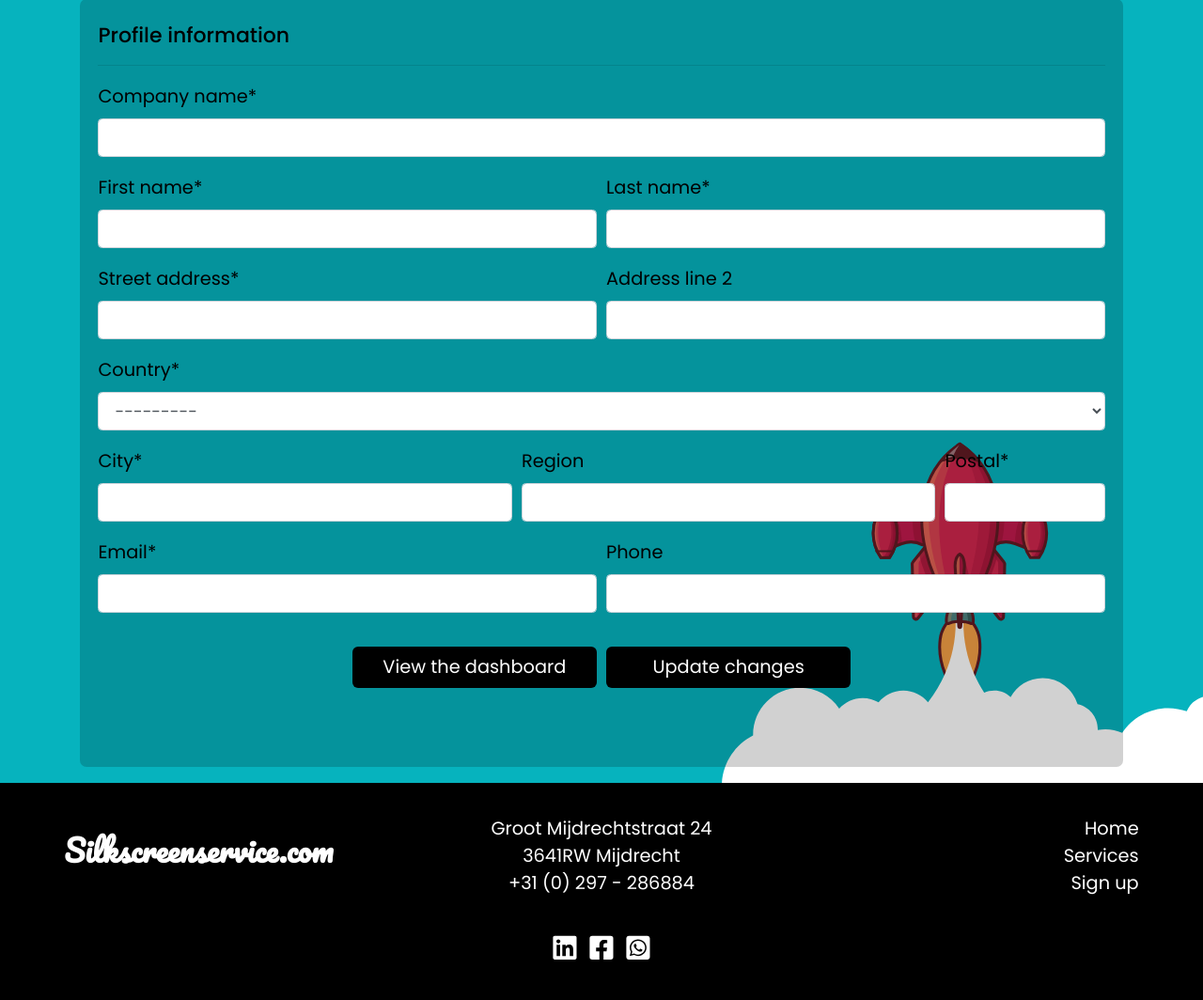
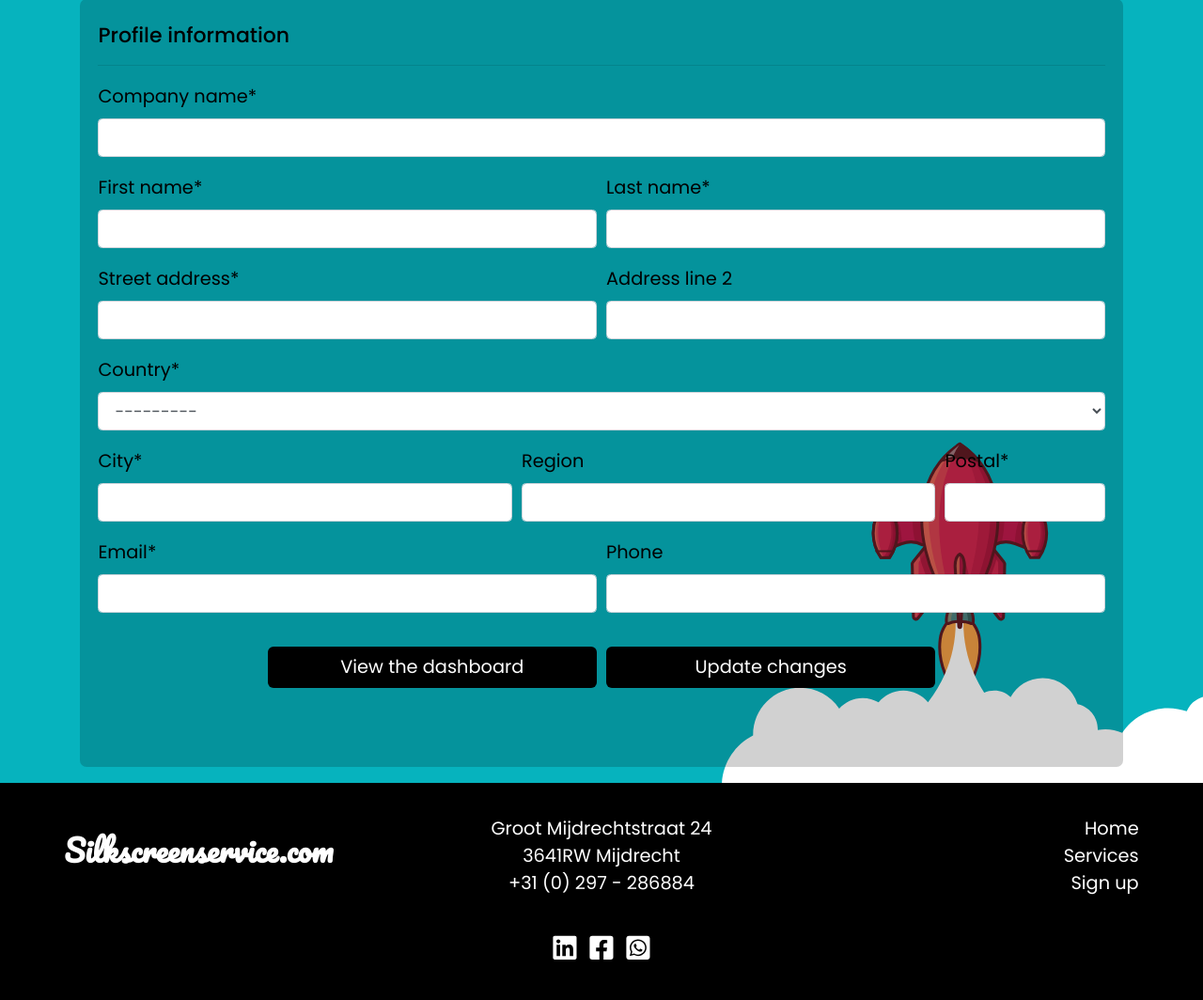
Before and after one commit to D1ang/Silkscreenservice, a Django app: template accounts/templates/accounts/userprofile.html in a window 1280 px wide. Shown: the part 105-1169 px from the top of the page at 94% size. Run offline with Django 3.2, Linux system fonts and the light colour scheme; the template is opened without the code that fills it: values that come from a table or form of the project are taken from there, others are empty; parts of the project's set-up code (start-up, migrations or seed data) failed here and were passed over; some libraries are stand-ins or nearby versions.

Commit message:
Made the buttons a bit larger on the user profile

```diff
--- a/accounts/templates/accounts/userprofile.html
+++ b/accounts/templates/accounts/userprofile.html
@@ -59,10 +59,10 @@
                   </div>
                 </div>
                 <div class="form-row justify-content-center mt-3">
-                  <div class="form-group col-md-3 mb-0">
+                  <div class="form-group col-md-4 mb-0">
                     <a href="{% url 'accounts:customerpage' %}" class="btn btn-black-sm mb-3" role="button">View the dashboard</a>
                   </div>
-                  <div class="form-group col-md-3 mb-0">
+                  <div class="form-group col-md-4 mb-0">
                     <input class="btn btn-black-sm" type="submit" value="Update changes">
                   </div>
                 </div>
```
